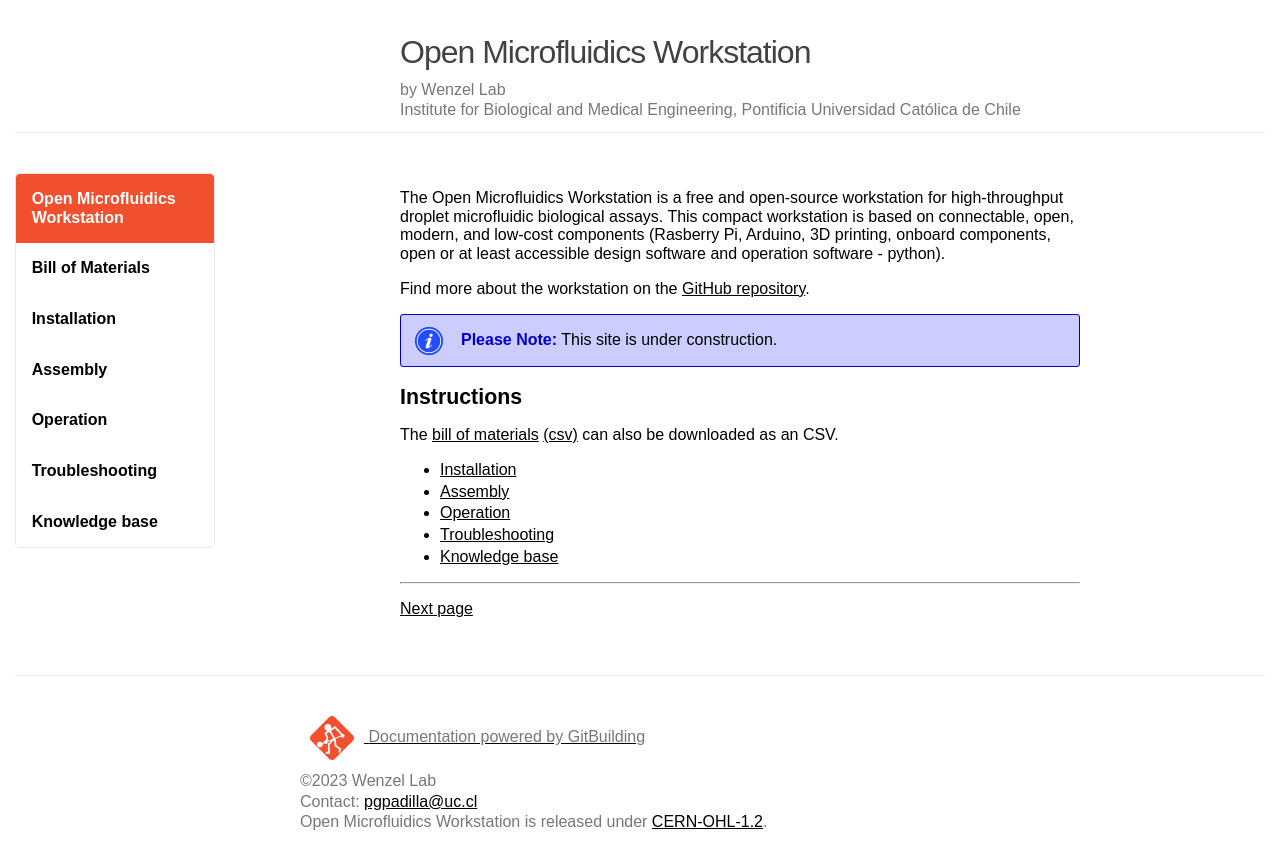
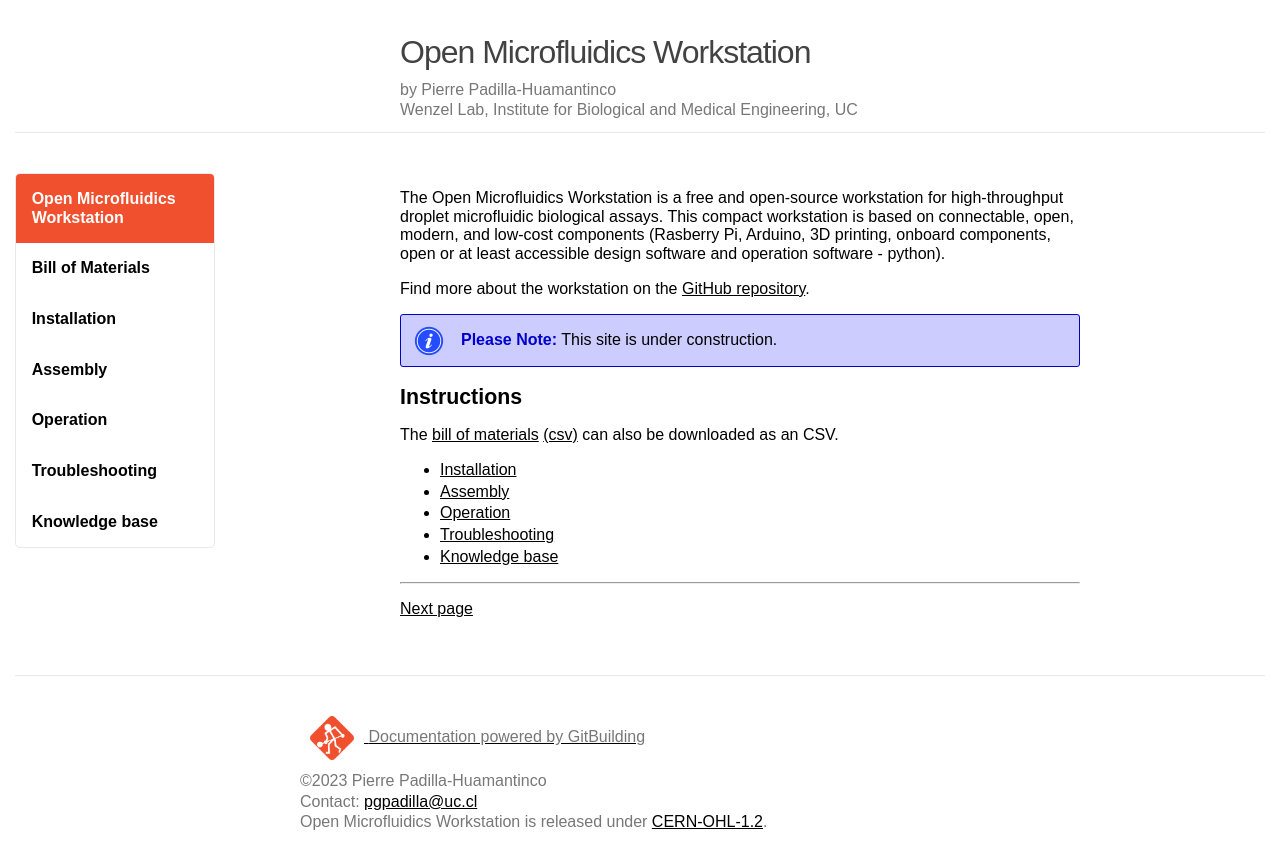
Before and after one commit to biodotpe/docs-git, a plain HTML site: page index.html in a window 1280 px wide. Drawn offline with Linux system fonts and the light colour scheme.

Commit message:
Deploying to gh-pages from  @ d47045bb93f3f6a814f338d42e101bffb274104d 🚀

```diff
--- a/index.html
+++ b/index.html
@@ -18,8 +18,8 @@
 
     <h1 class="site-title">Open Microfluidics Workstation</h1>
 
-    <p class="author">by Wenzel Lab</p>
-    <p class="affiliation">Institute for Biological and Medical Engineering, Pontificia Universidad Católica de Chile</p>
+    <p class="author">by Pierre Padilla-Huamantinco</p>
+    <p class="affiliation">Wenzel Lab, Institute for Biological and Medical Engineering, UC</p>
 </div>
             </div>
 </header>
@@ -98,7 +98,7 @@
     <img class="icon" src="./static/Logo/GitBuilding500x.png" alt="GitBuilding logo">
     <span class="info">Documentation powered by GitBuilding</span>
 </a>
-    <p class="author">©2023 Wenzel Lab</p>
+    <p class="author">©2023 Pierre Padilla-Huamantinco</p>
     <p class="email">Contact: <a href="mailto:pgpadilla@uc.cl">pgpadilla@uc.cl</a></p>
     <p class="license">Open Microfluidics Workstation is released under <a href="license.html">CERN-OHL-1.2</a>.</p>
 
```
Also changed, not shown: index_BOM.html (+3 -3 lines), license.html (+3 -3 lines), missing.html (+3 -3 lines), pages/Parts/M4x10PanSteel.html (+3 -3 lines), pages/Parts/Screwdriver_Philips_No2.html (+3 -3 lines), pages/assembly.html (+3 -3 lines), pages/info_pages/droplets_microfluidics.html (+3 -3 lines), pages/info_pages/strobe_illumination.html (+3 -3 lines), pages/info_pages/why_optics_black.html (+3 -3 lines), pages/installation.html (+3 -3 lines), pages/knowledge_base.html (+3 -3 lines), pages/operation.html (+3 -3 lines), pages/troubleshooting.html (+3 -3 lines).
